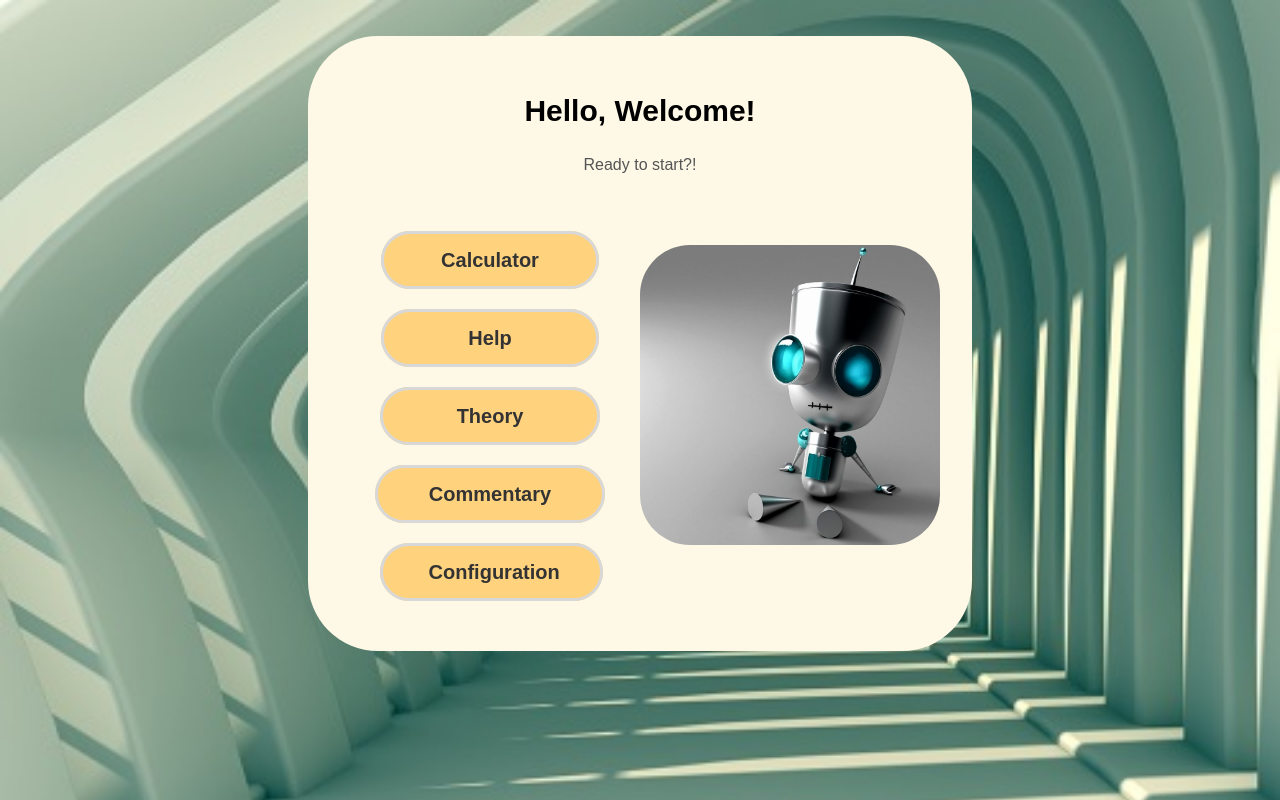
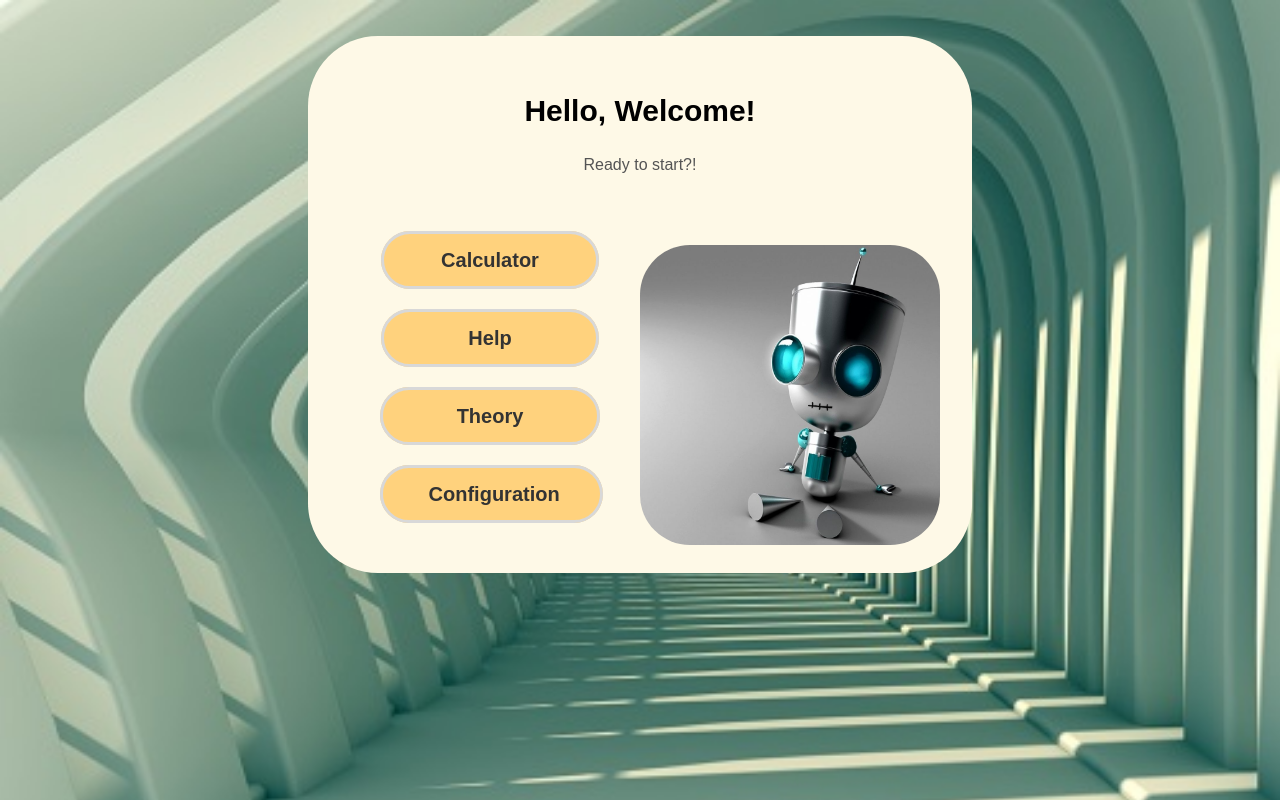
Before and after one commit to Anahi-Alcazar/Contabilidad, a plain HTML site: page ing_menu.html in a window 1280 px wide. Drawn offline with Linux system fonts and the light colour scheme.

Commit message:
Update ing_menu.html

```diff
--- a/ing_menu.html
+++ b/ing_menu.html
@@ -22,8 +22,6 @@
     <br><br>
         <center><a class="boton-personalizado" href="ing_teori.html">&nbsp;&nbsp;&nbsp;&nbsp;&nbsp;&nbsp;Theory&nbsp;&nbsp;&nbsp;&nbsp;&nbsp;&nbsp;</a></center>
     <br><br>
-        <center><a class="boton-personalizado" href="ing_com.html">&nbsp;&nbsp;Commentary&nbsp;&nbsp;</a></center>
-    <br><br>
        &nbsp;&nbsp;&nbsp;&nbsp;&nbsp;&nbsp;&nbsp;&nbsp; <a class="boton-personalizado" href="ing_con.html">&nbsp;Configuration</a>
 
     </div>
```
